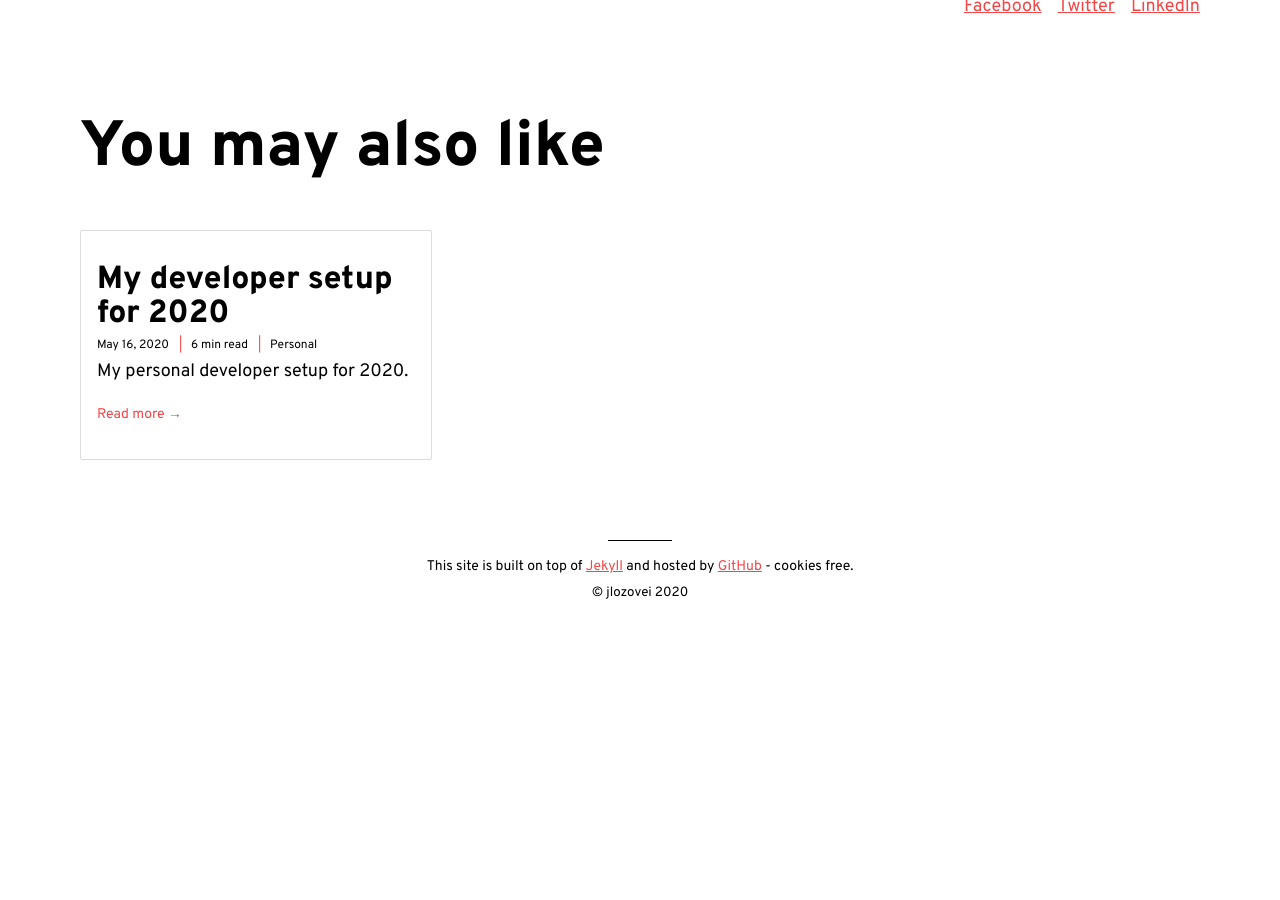
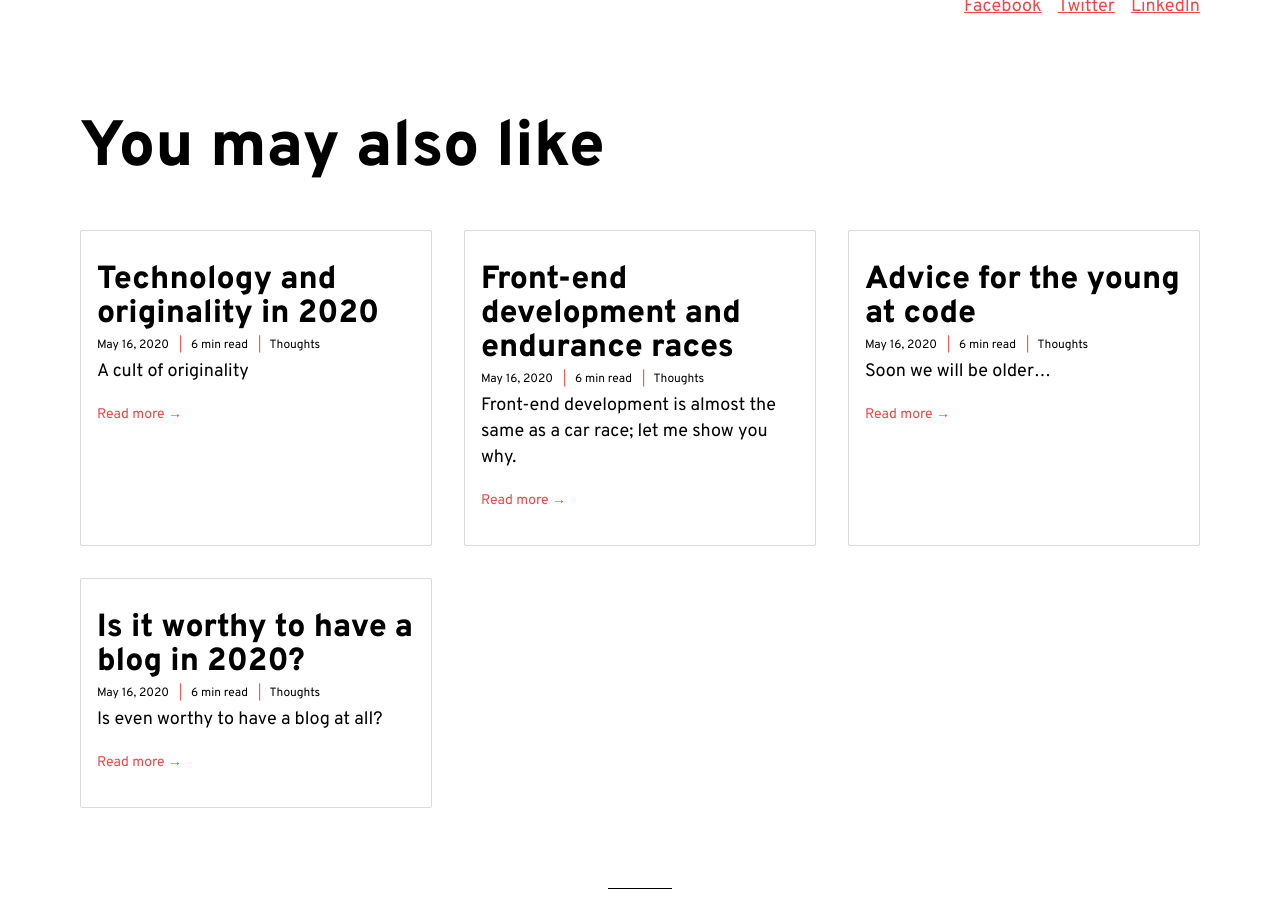
Before and after one commit to jlozovei/me, a Jekyll site: the page built from _posts/2020-05-16-remote-mindset.md, in a window 1280 px wide and 900 px high, scrolled down 3006 px. Built offline with Jekyll 4.4.1, drawn with Linux system fonts in a browser that asks for light colours; nearby versions of some CDN libraries; Markdown is read by kramdown in place of the engine named in the settings; before the commit the page ends 3624 px from its top, so only the background shows below that.

Commit message:
update some posts categories

```diff
--- a/_posts/2020-04-06-is-it-worthy-to-have-a-blog.md
+++ b/_posts/2020-04-06-is-it-worthy-to-have-a-blog.md
@@ -2,7 +2,7 @@
 layout: post
 title:  "Is it worthy to have a blog in 2020?"
 date:   2020-04-06 19:00:00 -0300
-category: opinion
+category: thoughts
 author: "Julio Lozovei"
 image_src: "https://images.unsplash.com/photo-1556968262-9014ddf533c4?ixlib=rb-1.2.1&ixid=eyJhcHBfaWQiOjEyMDd9&auto=format&fit=crop&w=2250&q=80"
 image_author: "camilo jimenez"
--- a/_posts/2020-04-12-advice-for-the-young-at-code.md
+++ b/_posts/2020-04-12-advice-for-the-young-at-code.md
@@ -2,7 +2,7 @@
 layout: post
 title: Advice for the young at code
 date: 2020-04-12 22:45:00 +0000
-category: opinion
+category: thoughts
 author: Julio Lozovei
 image_src: https://images.unsplash.com/photo-1553877522-43269d4ea984?ixlib=rb-1.2.1&auto=format&fit=crop&w=2250&q=80
 image_author: Charles Deluvio
--- a/_posts/2020-04-25-front-end-development-and-endurance-races.md
+++ b/_posts/2020-04-25-front-end-development-and-endurance-races.md
@@ -2,7 +2,7 @@
 layout: post
 title: Front-end development and endurance races
 date: 2020-04-26 00:00:00 +0000
-category: opinion
+category: thoughts
 author: Julio Lozovei
 image_src: https://images.unsplash.com/photo-1560692830-04adc2f31119?ixlib=rb-1.2.1&ixid=eyJhcHBfaWQiOjEyMDd9&auto=format&fit=crop&w=2250&q=80
 image_author: Max Böttinger
--- a/_posts/2020-05-16-remote-mindset.md
+++ b/_posts/2020-05-16-remote-mindset.md
@@ -2,7 +2,7 @@
 layout: post
 title: Remote Mindset
 date: 2020-05-16 23:00:00 +0000
-category: personal
+category: thoughts
 author: Julio Lozovei
 image_src: https://images.unsplash.com/photo-1585060697712-d9e550dc9e23?ixlib=rb-1.2.1&ixid=eyJhcHBfaWQiOjEyMDd9&auto=format&fit=crop&w=2259&q=80
 image_author: Charles Deluvio
```
Also changed, not shown: _posts/2020-05-06-technology-and-originality-in-2020.md (+1 -1 lines).
